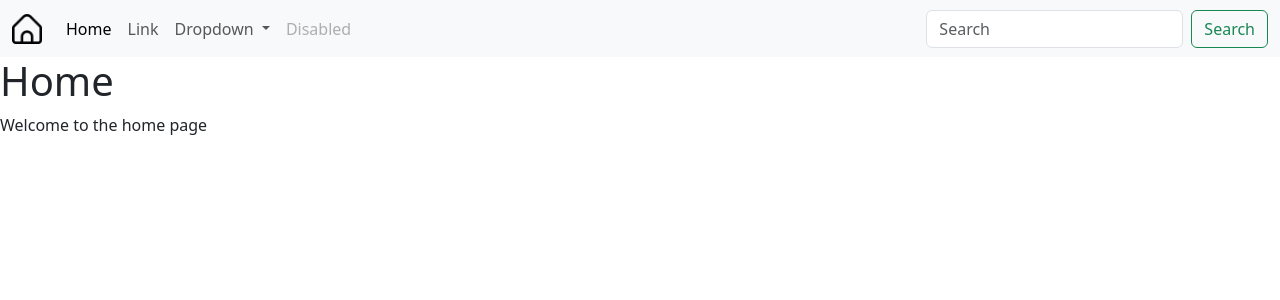
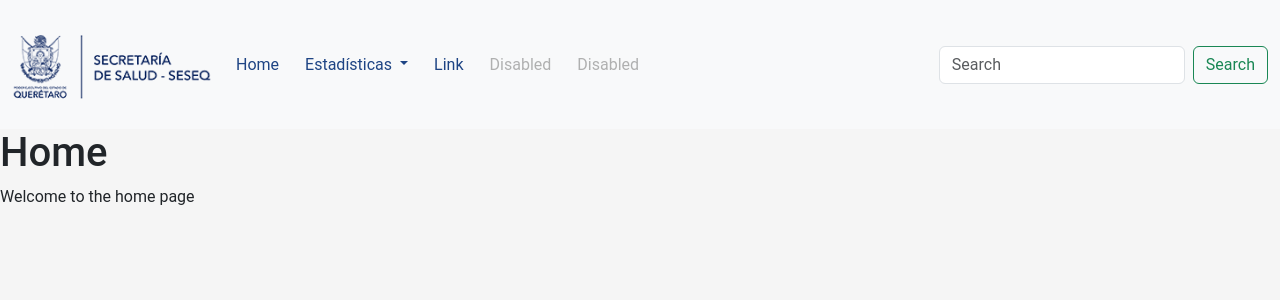
Before and after one commit to OsvaldoBM04/proyecto2024, a Flask app: page / in a window 1280 px wide. Shown: the top 300 px of the page. Run offline with Flask 3, Linux system fonts and the light colour scheme.

Commit message:
Se añadieron estilos e imagenes a la barra de navegación

```diff
--- a/static/css/style.css
+++ b/static/css/style.css
@@ -36,3 +36,30 @@ nav ul li a{
     border-radius: 5px;
     box-shadow: 0 0 10px rgba(0,0,0,0.1);
 }
+
+/* Estilo de los links del navbar (como Home, Estadísticas, etc.) */
+.navbar-nav .nav-link {
+    color: rgba(5, 47, 118, 0.897) !important; /* Cambia el color de las letras a azul */
+    transition: color 0.3s ease; /* Agrega una transición suave para el hover */
+}
+
+/* Cambiar el color al pasar el mouse por encima */
+.navbar-nav .nav-link:hover {
+    color: lightblue !important; /* Cambia el color al pasar el mouse (hover) */
+    background-color: rgba(255, 255, 255, 0.1); /* Añade un fondo ligero para resaltar la sección */
+    border-radius: 5px; /* Redondea los bordes para un efecto suave */
+}
+
+/* Opcional: Cambiar el color del botón 'Search' cuando se pasa el mouse */
+.btn-outline-success:hover {
+    background-color: #2828a7; /* Cambia el fondo a verde */
+    color: white; /* Cambia el texto a blanco */
+    border-color: #208ccf; /* Cambia el borde a azul */
+}
+
+/* Estilo para los enlaces deshabilitados */
+.navbar-nav .nav-link.disabled {
+    color: gray !important; /* Cambia el color del texto a gris */
+    pointer-events: none; /* Hace que el enlace no sea clicable */
+    opacity: 0.6; /* Apaga visualmente el enlace, haciéndolo más translúcido */
+}
--- a/templates/base.html
+++ b/templates/base.html
@@ -4,13 +4,16 @@
     <meta charset="UTF-8">
     <meta name="viewport" content="width=device-width, initial-scale=1.0">
     <link href="https://cdn.jsdelivr.net/npm/bootstrap@5.3.3/dist/css/bootstrap.min.css" rel="stylesheet" integrity="sha384-QWTKZyjpPEjISv5WaRU9OFeRpok6YctnYmDr5pNlyT2bRjXh0JMhjY6hW+ALEwIH" crossorigin="anonymous">
-    <title>{%block title%}{%endblock%}</title></title>
+    <title>{%block title%} RGO QRO {%endblock%}</title></title>
+    <link rel="icon" href="../static/images/seseq.jpg" type="image/x-icon">
+    <link rel="stylesheet" href="{{ url_for('static', filename='css/style.css') }}">
 </head>
 <body>
-    <nav class="navbar navbar-expand-lg bg-body-tertiary">
+    <!-- Navbar Section -->
+    <nav class="navbar navbar-expand-lg  bg-dark bg-body-tertiary">
         <div class="container-fluid">
           <a class="navbar-brand" href="#">
-            <img src="{{ url_for('static', filename='images/home.png') }}" alt="Home" width="30" height="30" class="d-inline-block align-text-top">
+            <img src="{{ url_for('static', filename='images/salud.png') }}" alt="salud" width="200" height="100" class="d-inline-block align-text-top">
           </a>
           <button class="navbar-toggler" type="button" data-bs-toggle="collapse" data-bs-target="#navbarSupportedContent" aria-controls="navbarSupportedContent" aria-expanded="false" aria-label="Toggle navigation">
             <span class="navbar-toggler-icon"></span>
@@ -20,20 +23,27 @@
               <li class="nav-item">
                 <a class="nav-link active" aria-current="page" href="#">Home</a>
               </li>
-              <li class="nav-item">
-                <a class="nav-link" href="#">Link</a>
-              </li>
+
               <li class="nav-item dropdown">
                 <a class="nav-link dropdown-toggle" href="#" role="button" data-bs-toggle="dropdown" aria-expanded="false">
-                  Dropdown
+                  Estadísticas
                 </a>
                 <ul class="dropdown-menu">
-                  <li><a class="dropdown-item" href="#">Action</a></li>
-                  <li><a class="dropdown-item" href="#">Another action</a></li>
+                  <li><a class="dropdown-item" href="#">Dashboard</a></li>
+                  <li><a class="dropdown-item" href="#">Datos</a></li>
                   <li><hr class="dropdown-divider"></li>
                   <li><a class="dropdown-item" href="#">Something else here</a></li>
                 </ul>
               </li>
+
+              <li class="nav-item">
+                <a class="nav-link" href="#">Link</a>
+              </li>
+
+                <li class="nav-item">
+                    <a class="nav-link disabled" href="#" tabindex="-1" aria-disabled="true">Disabled</a>
+                </li>
+
               <li class="nav-item">
                 <a class="nav-link disabled" aria-disabled="true">Disabled</a>
               </li>
```
Also changed, not shown: static/images/SS.png (added), static/images/logo.png (added), static/images/salud.jpeg (added), static/images/salud.png (added), static/images/seseq.jpg (added).
